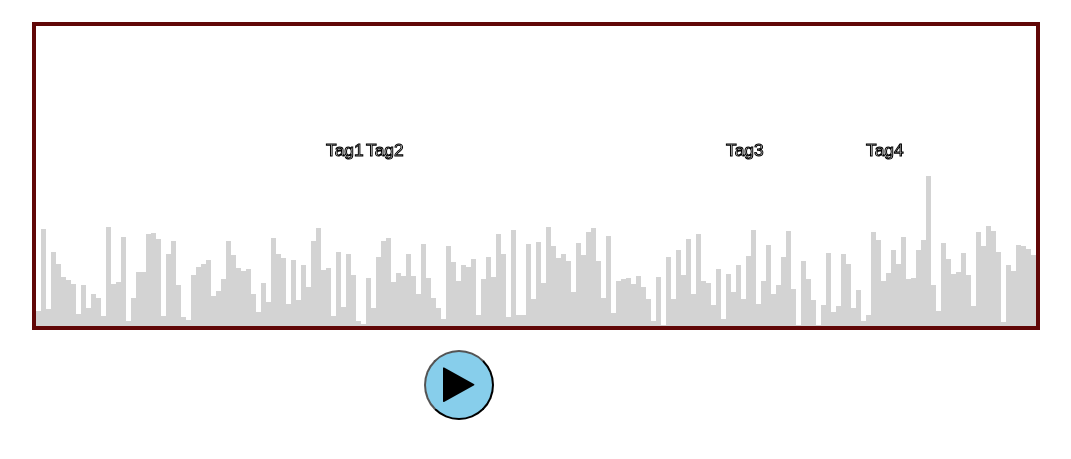
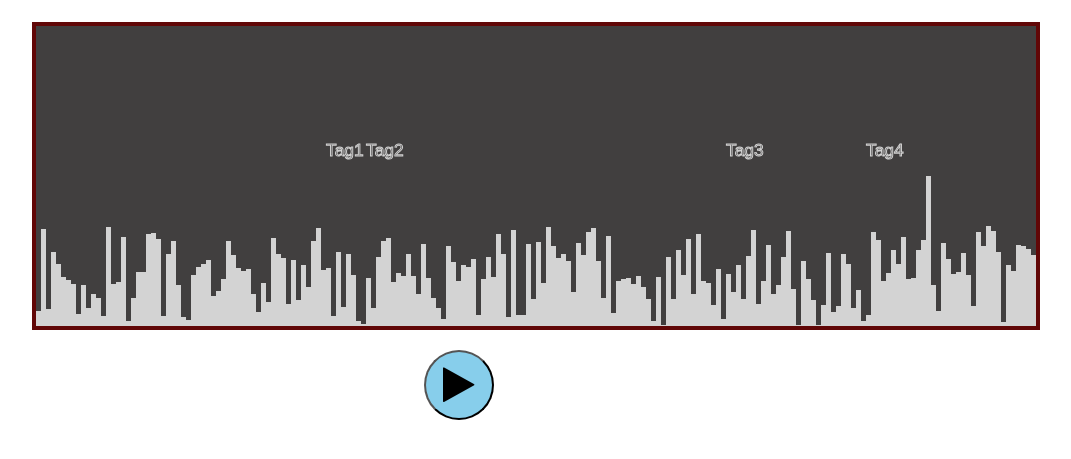
Before and after one commit to makkardeepak25/Salesken, a plain HTML site: page index.html in a window 1280 px wide. Shown: the part 69-528 px from the top of the page, without its empty margins (153-1224 px from the left). Drawn offline with Linux system fonts and the light colour scheme.

Commit message:
Final done

```diff
--- a/index.js
+++ b/index.js
@@ -239,7 +239,7 @@ window.onload = function() {
     var h = arr[i];
     if (h % 11 == 0 && cnt < 4) {
       ctx.font = "13pt sans-serif";
-      // ctx.fillText(tags[cnt++], txt, 100);
+      ctx.strokeStyle = "lightgrey";
       ctx.strokeText(tags[cnt++], txt, 130);
     }
     ctx.fillRect(currX, base - h, width, h);
--- a/style.css
+++ b/style.css
@@ -21,6 +21,7 @@ body{
 #canvas{
     margin-left: 14%;
     margin-top: 2%;
+    background-color:rgb(65, 63, 63);
 }
 h2{
     font-size:50px;
```
